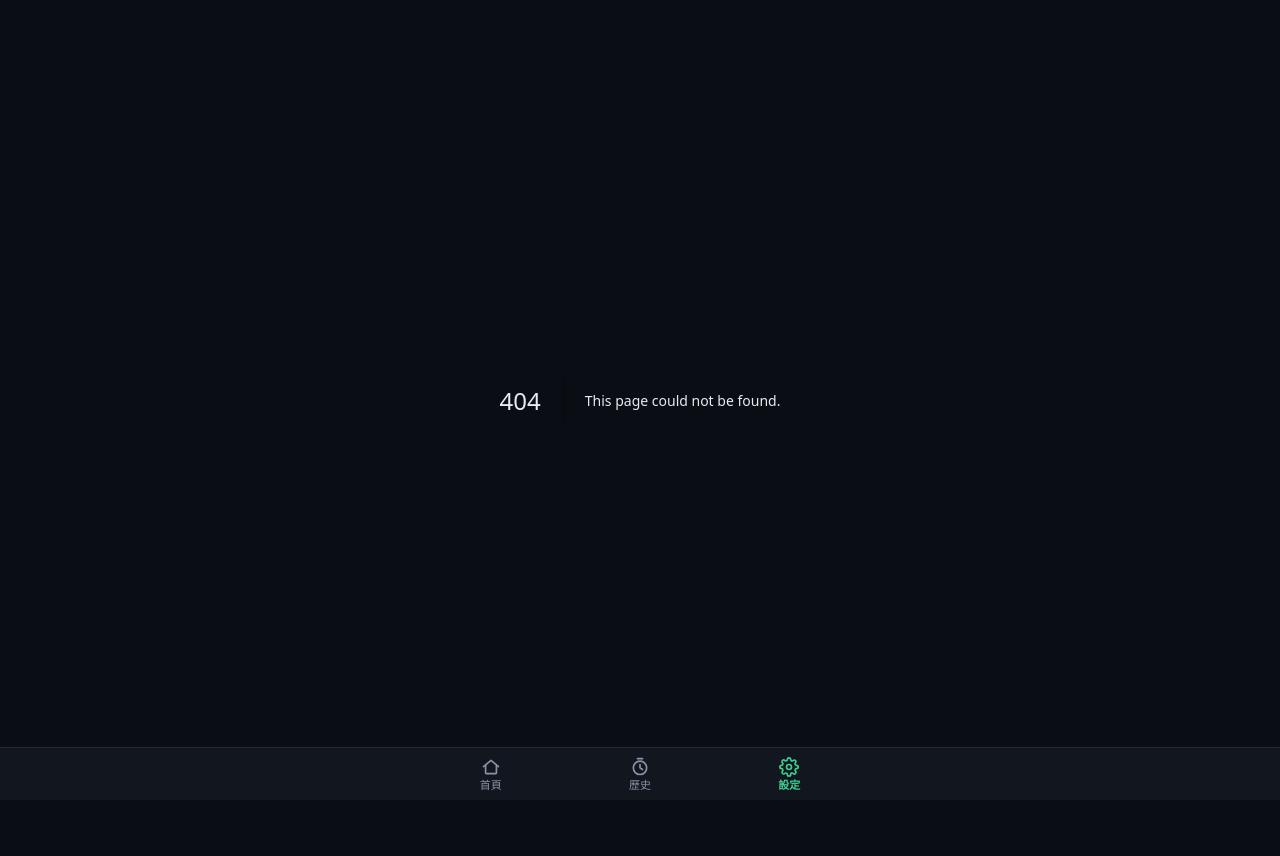
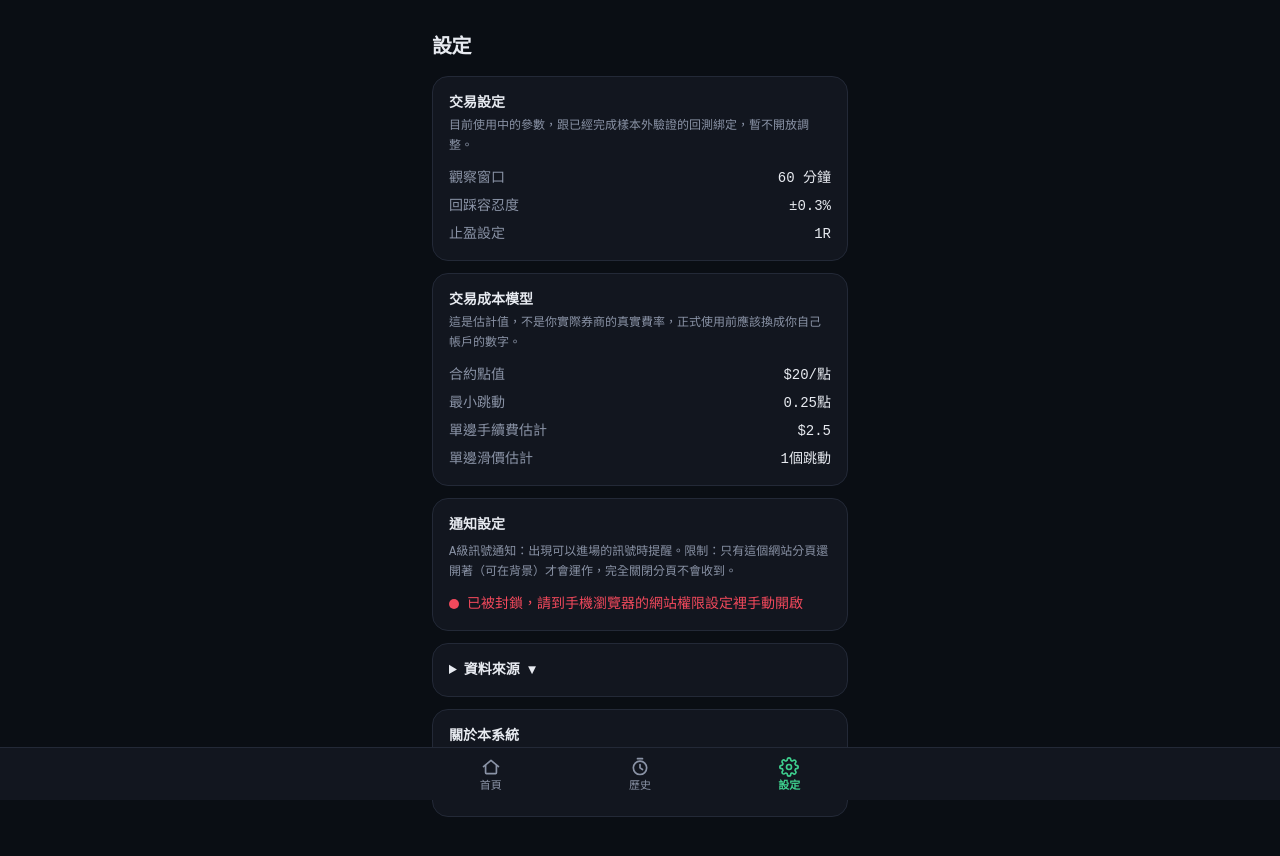
Before and after one commit to perryperry258258-sketch/nasdaq-futures-system, a Next.js app: page /settings in a window 1280 px wide. Before the commit this address had no page. Shown: the top 856 px of the page. Built offline with nearby package versions, Linux system fonts and the light colour scheme.

Commit message:
Create SettingsPage component for user settings

```diff
--- /dev/null
+++ b/app/settings/page.tsx
@@ -0,0 +1,136 @@
+"use client";
+
+import { useEffect, useState } from "react";
+import { getNotificationPermission, requestNotificationPermission, NotificationPermissionStatus } from "@/lib/notifications";
+import { OOS_SEED } from "@/lib/oosSeed";
+import { NQ_POINT_VALUE_USD, NQ_TICK_SIZE, COMMISSION_USD_PER_SIDE, SLIPPAGE_TICKS_PER_SIDE } from "@/lib/futuresCost";
+
+export default function SettingsPage() {
+  const [notifPermission, setNotifPermission] = useState<NotificationPermissionStatus>("default");
+
+  useEffect(() => {
+    setNotifPermission(getNotificationPermission());
+  }, []);
+
+  const requestNotifications = async () => {
+    const result = await requestNotificationPermission();
+    setNotifPermission(result);
+  };
+
+  return (
+    <main className="max-w-md mx-auto px-4 pt-8 pb-10">
+      <header className="mb-4">
+        <h1 className="text-xl font-display font-bold tracking-tight">設定</h1>
+      </header>
+
+      {/* 交易設定（唯讀） */}
+      <section className="rounded-2xl border border-border bg-panel p-4 mb-3">
+        <div className="text-sm font-semibold mb-1">交易設定</div>
+        <div className="text-xs text-subtext mb-3 leading-relaxed">
+          目前使用中的參數，跟已經完成樣本外驗證的回測綁定，暫不開放調整。
+        </div>
+        <div className="space-y-2 text-sm">
+          <div className="flex items-center justify-between">
+            <span className="text-subtext">觀察窗口</span>
+            <span className="numeric-safe font-medium">60 分鐘</span>
+          </div>
+          <div className="flex items-center justify-between">
+            <span className="text-subtext">回踩容忍度</span>
+            <span className="numeric-safe font-medium">±0.3%</span>
+          </div>
+          <div className="flex items-center justify-between">
+            <span className="text-subtext">止盈設定</span>
+            <span className="numeric-safe font-medium">{OOS_SEED.summary.tpMultiple}R</span>
+          </div>
+        </div>
+      </section>
+
+      {/* 成本模型（唯讀） */}
+      <section className="rounded-2xl border border-border bg-panel p-4 mb-3">
+        <div className="text-sm font-semibold mb-1">交易成本模型</div>
+        <div className="text-xs text-subtext mb-3 leading-relaxed">
+          這是估計值，不是你實際券商的真實費率，正式使用前應該換成你自己帳戶的數字。
+        </div>
+        <div className="space-y-2 text-sm">
+          <div className="flex items-center justify-between">
+            <span className="text-subtext">合約點值</span>
+            <span className="numeric-safe font-medium">${NQ_POINT_VALUE_USD}/點</span>
+          </div>
+          <div className="flex items-center justify-between">
+            <span className="text-subtext">最小跳動</span>
+            <span className="numeric-safe font-medium">{NQ_TICK_SIZE}點</span>
+          </div>
+          <div className="flex items-center justify-between">
+            <span className="text-subtext">單邊手續費估計</span>
+            <span className="numeric-safe font-medium">${COMMISSION_USD_PER_SIDE}</span>
+          </div>
+          <div className="flex items-center justify-between">
+            <span className="text-subtext">單邊滑價估計</span>
+            <span className="numeric-safe font-medium">{SLIPPAGE_TICKS_PER_SIDE}個跳動</span>
+          </div>
+        </div>
+      </section>
+
+      {/* 通知設定 */}
+      <section className="rounded-2xl border border-border bg-panel p-4 mb-3">
+        <div className="text-sm font-semibold mb-2">通知設定</div>
+        <div className="text-xs text-subtext mb-3 leading-relaxed">
+          A級訊號通知：出現可以進場的訊號時提醒。限制：只有這個網站分頁還開著（可在背景）才會運作，完全關閉分頁不會收到。
+        </div>
+        {notifPermission === "granted" && (
+          <div className="flex items-center gap-2 text-sm">
+            <span className="w-2.5 h-2.5 rounded-full bg-bull" />
+            <span className="text-bull">已啟用</span>
+          </div>
+        )}
+        {notifPermission === "denied" && (
+          <div className="flex items-center gap-2 text-sm">
+            <span className="w-2.5 h-2.5 rounded-full bg-bear" />
+            <span className="text-bear">已被封鎖，請到手機瀏覽器的網站權限設定裡手動開啟</span>
+          </div>
+        )}
+        {notifPermission === "unsupported" && (
+          <div className="flex items-center gap-2 text-sm">
+            <span className="w-2.5 h-2.5 rounded-full bg-subtext" />
+            <span className="text-subtext">此瀏覽器不支援通知功能</span>
+          </div>
+        )}
+        {notifPermission === "default" && (
+          <button onClick={requestNotifications} className="btn-primary w-full bg-brand/15 text-brand border border-brand/40 text-sm">
+            啟用A級訊號通知
+          </button>
+        )}
+      </section>
+
+      {/* 資料來源 */}
+      <details className="rounded-2xl border border-border bg-panel p-4 mb-3">
+        <summary className="text-sm font-semibold cursor-pointer select-none">資料來源 ▾</summary>
+        <div className="space-y-2 text-xs mt-3">
+          <div className="flex items-center justify-between">
+            <span className="text-subtext">即時資料</span>
+            <span className="numeric-safe">Yahoo Finance（免費，15-20分鐘延遲）</span>
+          </div>
+          <div className="flex items-center justify-between">
+            <span className="text-subtext">歷史回測資料</span>
+            <span className="numeric-safe">Databento GLBX.MDP3</span>
+          </div>
+          <div className="flex items-center justify-between">
+            <span className="text-subtext">回測期間</span>
+            <span className="numeric-safe">2年（NQ.c.0連續合約）</span>
+          </div>
+          <div className="flex items-center justify-between">
+            <span className="text-subtext">回測費用</span>
+            <span className="numeric-safe">約$3.85美金（已完成，不用重抓）</span>
+          </div>
+        </div>
+      </details>
+
+      <section className="rounded-2xl border border-border bg-panel p-4 mb-3">
+        <div className="text-sm font-semibold mb-2">關於本系統</div>
+        <div className="text-sm text-subtext leading-relaxed break-words">
+          本系統僅供交易決策參考，所有訊號與回測結果都可能出錯或失效，不構成投資建議，不保證獲利。請自行承擔交易風險。
+        </div>
+      </section>
+    </main>
+  );
+}
```
